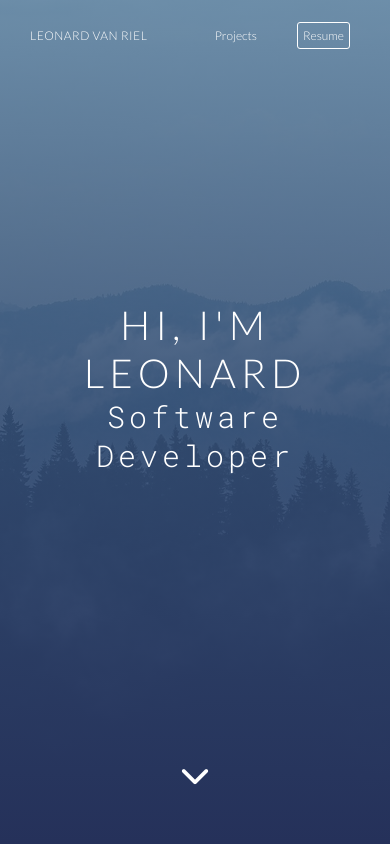
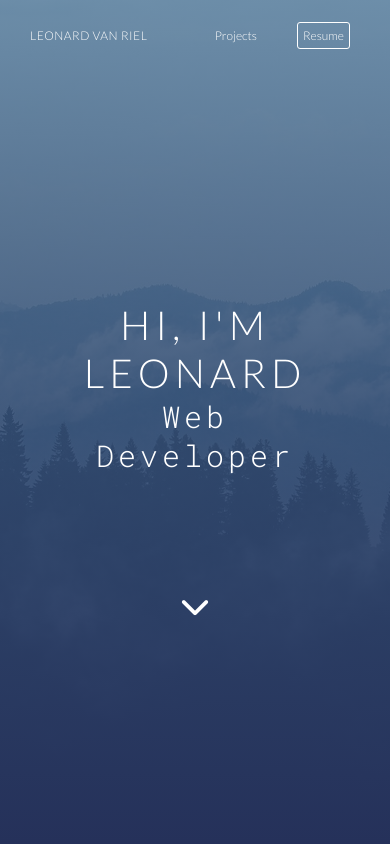
Before and after one commit to SelectYes/portfolio, a website: page index.html in a window 390 px wide. Shown: the top 844 px of the page. Drawn offline with Linux system fonts and the light colour scheme.

Commit message:
minor changes

```diff
--- a/index.html
+++ b/index.html
@@ -32,7 +32,7 @@
 
         <h1 class="heading-container">
             <span class="heading-primary">Hi, I'm Leonard</span>
-            <span class="heading-secondary">Software Developer</span>
+            <span class="heading-secondary">Web Developer</span>
         </h1>
         <a href="#about-section"><i id="heading-arrow" class="fas fa-chevron-down"></i></a>
     </header>
--- a/sass/main.scss
+++ b/sass/main.scss
@@ -485,6 +485,13 @@ body {
         font-size: 1.2rem;
     }
 
+    .header {
+
+        #heading-arrow {
+            top: 70%;
+        }
+    }
+
     .logo-box {
         .logo-text-link {
             .logo-text {
```
Also changed, not shown: style.css.
